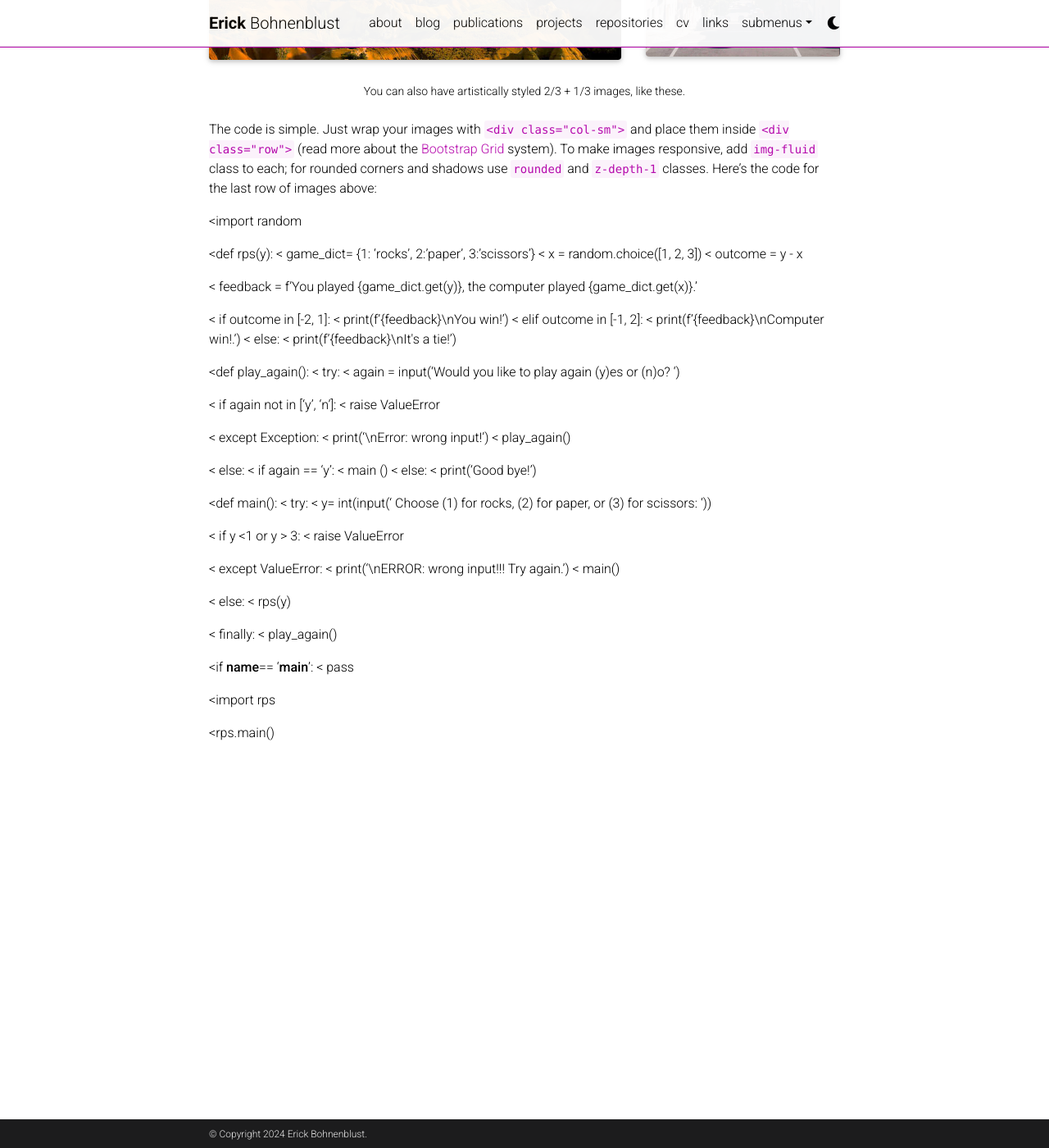
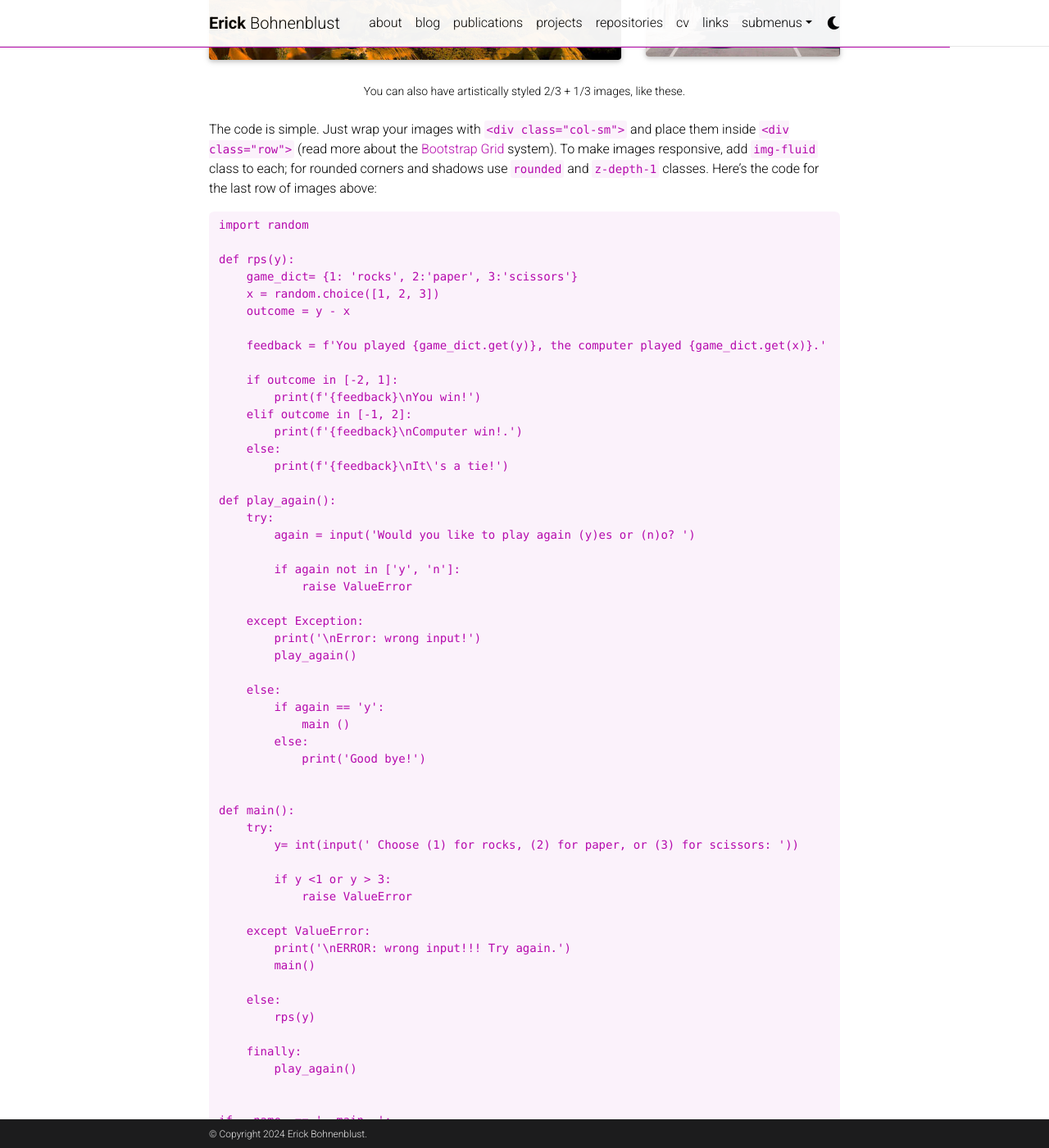
Before and after one commit to ebohnenb/ebohnenb.github.io, a Jekyll site: the page built from _projects/4_project.md, in a window 1280 px wide and 1400 px high, scrolled down 1660 px. Shown: the whole window at 82% size. Built offline with Jekyll 4.4.1, drawn with Linux system fonts in a browser that asks for light colours; full-size pictures stand in for the smaller copies a plugin makes; comment, search, counter and statistics services are not loaded; a style sheet for code colours, icons or effects is not loaded; some of the changed lines change nothing that is shown; some of the changed text lies outside the part shown.

Commit message:
Update 4_project.md

````diff
--- a/_projects/4_project.md
+++ b/_projects/4_project.md
@@ -65,65 +65,64 @@
 Here's the code for the last row of images above:
 
 {% raw %}
+```
+import random
 
-<import random
+def rps(y):
+    game_dict= {1: 'rocks', 2:'paper', 3:'scissors'}
+    x = random.choice([1, 2, 3])
+    outcome = y - x
 
-<def rps(y):
-<   game_dict= {1: 'rocks', 2:'paper', 3:'scissors'}
-<   x = random.choice([1, 2, 3])
-<   outcome = y - x
+    feedback = f'You played {game_dict.get(y)}, the computer played {game_dict.get(x)}.'
 
-<   feedback = f'You played {game_dict.get(y)}, the computer played {game_dict.get(x)}.'
+    if outcome in [-2, 1]:
+        print(f'{feedback}\nYou win!')
+    elif outcome in [-1, 2]:
+        print(f'{feedback}\nComputer win!.')
+    else:
+        print(f'{feedback}\nIt\'s a tie!')
 
-<   if outcome in [-2, 1]:
-<       print(f'{feedback}\nYou win!')
-<    elif outcome in [-1, 2]:
-<       print(f'{feedback}\nComputer win!.')
-<   else:
-<      print(f'{feedback}\nIt\'s a tie!')
+def play_again():
+    try:
+        again = input('Would you like to play again (y)es or (n)o? ')
 
-<def play_again():
-<   try:
-<        again = input('Would you like to play again (y)es or (n)o? ')
+        if again not in ['y', 'n']:
+            raise ValueError
 
-<       if again not in ['y', 'n']:
-<           raise ValueError
+    except Exception:
+        print('\nError: wrong input!')
+        play_again()
 
-<   except Exception:
-<       print('\nError: wrong input!')
-<       play_again()
-
-<   else:
-<       if again == 'y':
-<           main ()
-<       else:
-<           print('Good bye!')
+    else:
+        if again == 'y':
+            main ()
+        else:
+            print('Good bye!')
 
 
-<def main():
-<   try:
-<       y= int(input(' Choose (1) for rocks, (2) for paper, or (3) for scissors: '))
+def main():
+    try:
+        y= int(input(' Choose (1) for rocks, (2) for paper, or (3) for scissors: '))
 
-<       if y <1 or y > 3:
-<           raise ValueError
+        if y <1 or y > 3:
+            raise ValueError
 
-<   except ValueError:
-<       print('\nERROR: wrong input!!! Try again.')
-<       main()
+    except ValueError:
+        print('\nERROR: wrong input!!! Try again.')
+        main()
 
-<   else:
-<       rps(y)
+    else:
+        rps(y)
 
-<   finally:
-<       play_again()
+    finally:
+        play_again()
 
 
-<if __name__== '__main__':
-<   pass
+if __name__== '__main__':
+    pass
 
+import rps
 
-<import rps
-
-<rps.main()
-
+rps.main()
+```
 {% endraw %}
````
